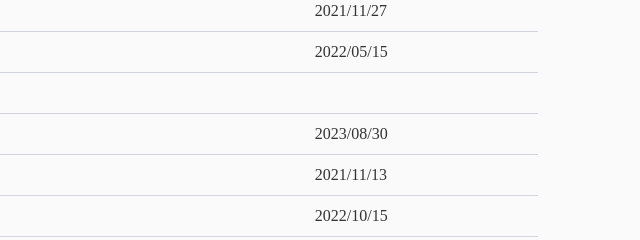
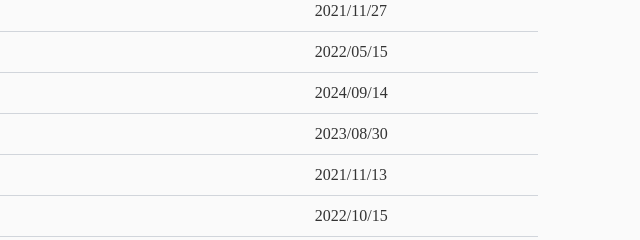
Before and after one commit to takumi-hash/takumi-hash.github.io, a Gatsby site: page / in a window 1280 px wide. Shown: the part 2281-2521 px from the top of the page, 640-1280 px from the left. Built offline with nearby package versions, Linux system fonts and the light colour scheme; Gatsby itself is replaced by a stand-in of ours.

Commit message:
schedule update

```diff
--- a/src/pages/index.js
+++ b/src/pages/index.js
@@ -189,6 +189,7 @@ const IndexPage = () => {
               </tr>
               <tr>
                 <td>はじめての文学 村上春樹</td>
+                <td>2024/09/14</td>
               </tr>
               <tr>
                 <td>めくらやなぎと眠る女</td>
```
Also changed, not shown: 1 other file.
